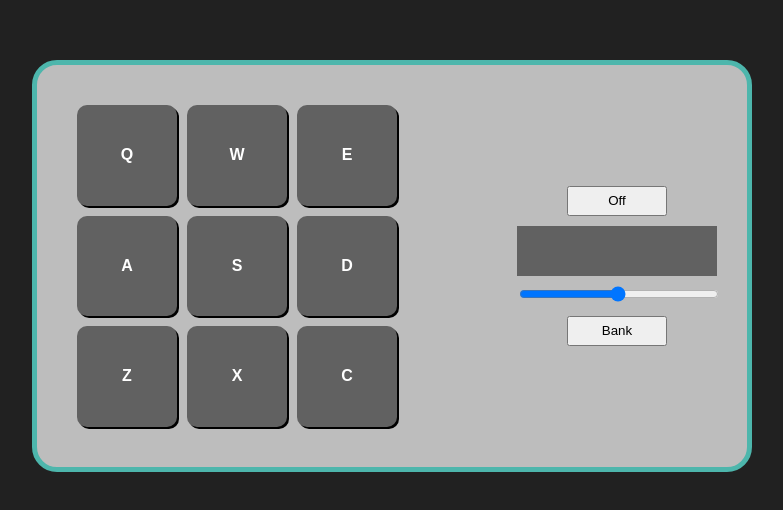
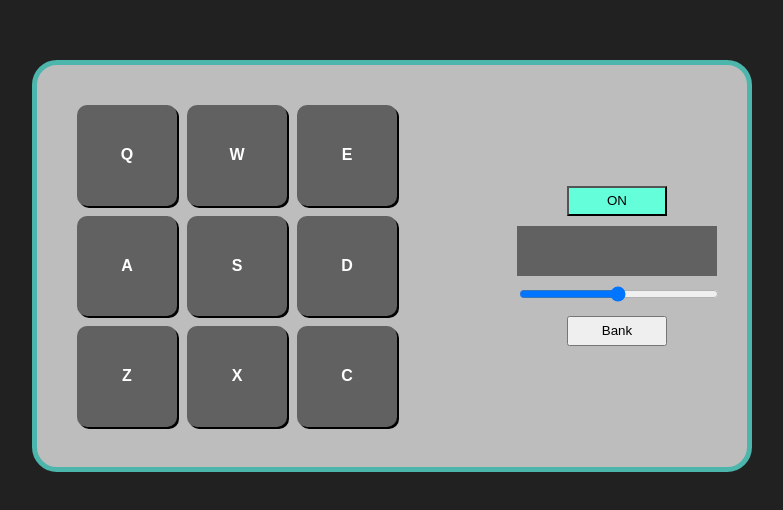
Before and after one commit to jazztbone2b/react-drum-machine, a React (Create React App) app: page / in a window 1280 px wide. Shown: the part 140-650 px from the top of the page, without its empty margins (248-1031 px from the left). Built offline with nearby package versions, Linux system fonts and the light colour scheme.

Commit message:
added basic functionality to the power button

```diff
--- a/src/ControlPanel.js
+++ b/src/ControlPanel.js
@@ -1,11 +1,31 @@
 import React, { Component } from 'react';
 
 class ControlPanel extends Component {
+    state = {
+        power: true,
+        innerText: 'ON',
+        backgroundColor: '#64ffda'
+    }
+    togglePower = () => {
+        if(this.state.power) {
+            this.setState(() => ({
+                power: false,
+                innerText: 'OFF',
+                backgroundColor: ''
+            }))
+        } else {
+            this.setState(() => ({
+                power: true,
+                innerText: 'ON',
+                backgroundColor: '#64ffda'
+            }))
+        }
+    }
     render() {
         return (
             <div className='control-panel'>
                 <div className='button-container'>
-                    <button className='power'>Off</button>
+                    <button onClick={this.togglePower} className='power' style={{backgroundColor: this.state.backgroundColor}}>{this.state.innerText}</button>
                 </div>
 
                 <div className='sound-name'></div>
--- a/src/DrumPad.js
+++ b/src/DrumPad.js
@@ -1,12 +1,35 @@
 import React, { Component } from 'react';
 
+const pads = ['Q', 'W', 'E', 'A', 'S', 'D', 'Z', 'X', 'C'];
+
+/* Save all the sounds into an object to be used later
+const test = [
+    {
+        text = 'Q',
+        sound = null
+    },
+
+]
+*/
+
 class DrumPad extends Component {
+    state = {
+        pads: pads,
+        backgroundColor: null
+    }
+    handleClick = () => {
+        this.setState(() => ({
+            backgroundColor: 'red'
+        }))
+        /*setTimeout(() => {
+
+        })*/
+    }
     render() {
-        const pads = ['Q', 'W', 'E', 'A', 'S', 'D', 'Z', 'X', 'C'];
         return (
         <div className='grid-container'>
-            {pads.map((pad) => {
-               return <li className='pads' key={pad}><h4>{pad}</h4></li>
+            {this.state.pads.map((pad) => {
+               return <li onClick={this.handleClick} style={{backgroundColor: this.state.backgroundColor}} className='pads' key={pad}><h4>{pad}</h4></li>
             })}
         </div>
         )
```
Also changed, not shown: 1 other file (tests, documents, lock files or other folders).
